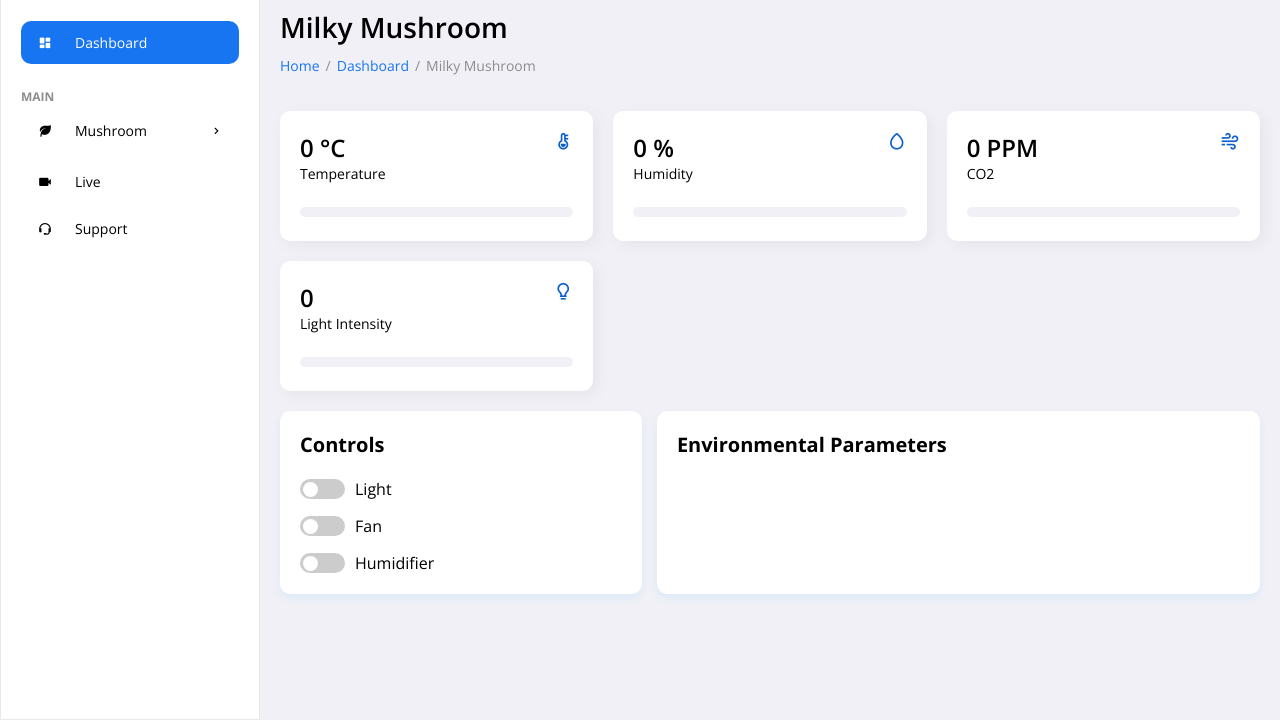
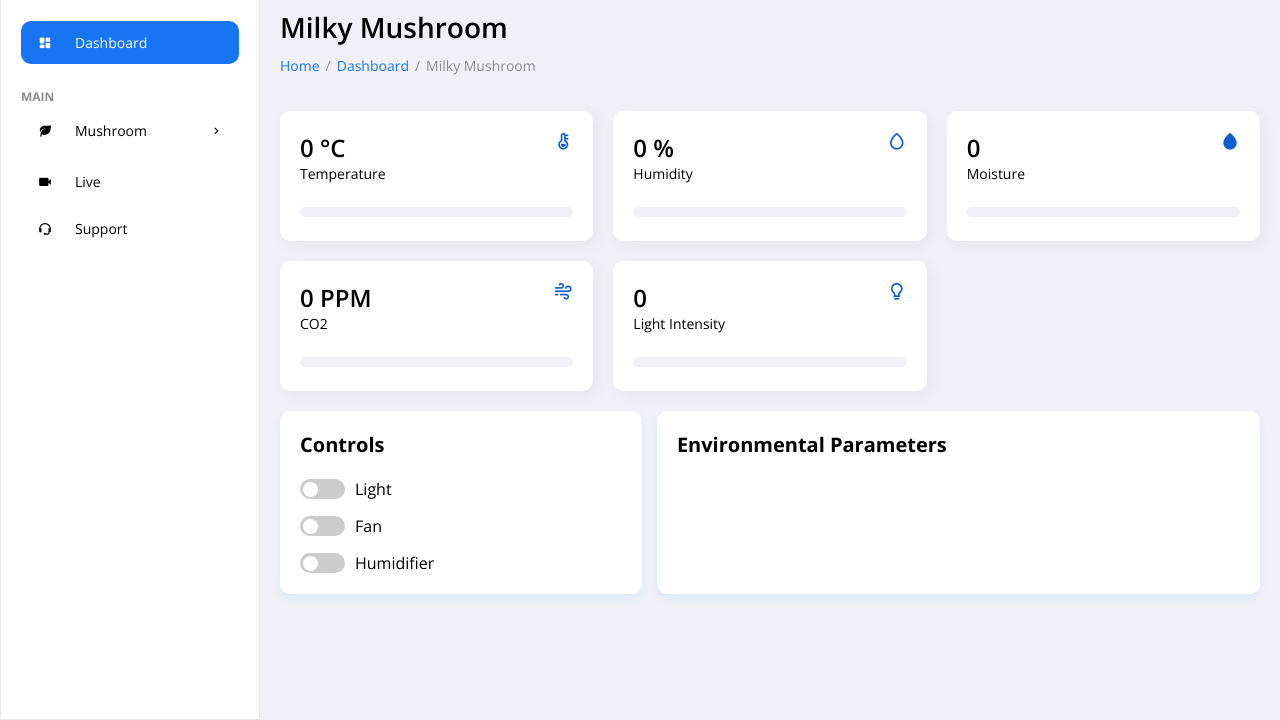
Before and after one commit to haroldricafrente/mushkin-web-app-v3, a plain HTML site: page pages/dashboard/milky-mushroom.html in a window 1280 px wide. Shown: the part 80-800 px from the top of the page. Drawn offline with nearby package versions, Linux system fonts and the light colour scheme.

Commit message:
add moisture card

```diff
--- a/pages/dashboard/milky-mushroom.html
+++ b/pages/dashboard/milky-mushroom.html
@@ -109,6 +109,17 @@
 				<div class="card">
 					<div class="head">
 						<div>
+							<h2>0 </h2>
+							<p>Moisture</p>
+						</div>
+						<i class='bx bxs-droplet icon'></i>
+					</div>
+					<span class="progress" data-value="0 %"></span>
+				</div>
+
+				<div class="card">
+					<div class="head">
+						<div>
 							<h2>0 PPM</h2>
 							<p>CO2</p>
 						</div>
```
Also changed, not shown: pages/dashboard/reishi.html (+11 -0 lines), pages/dashboard/shiitake.html (+11 -0 lines), pages/dashboard/white-oyster.html (+11 -0 lines).
